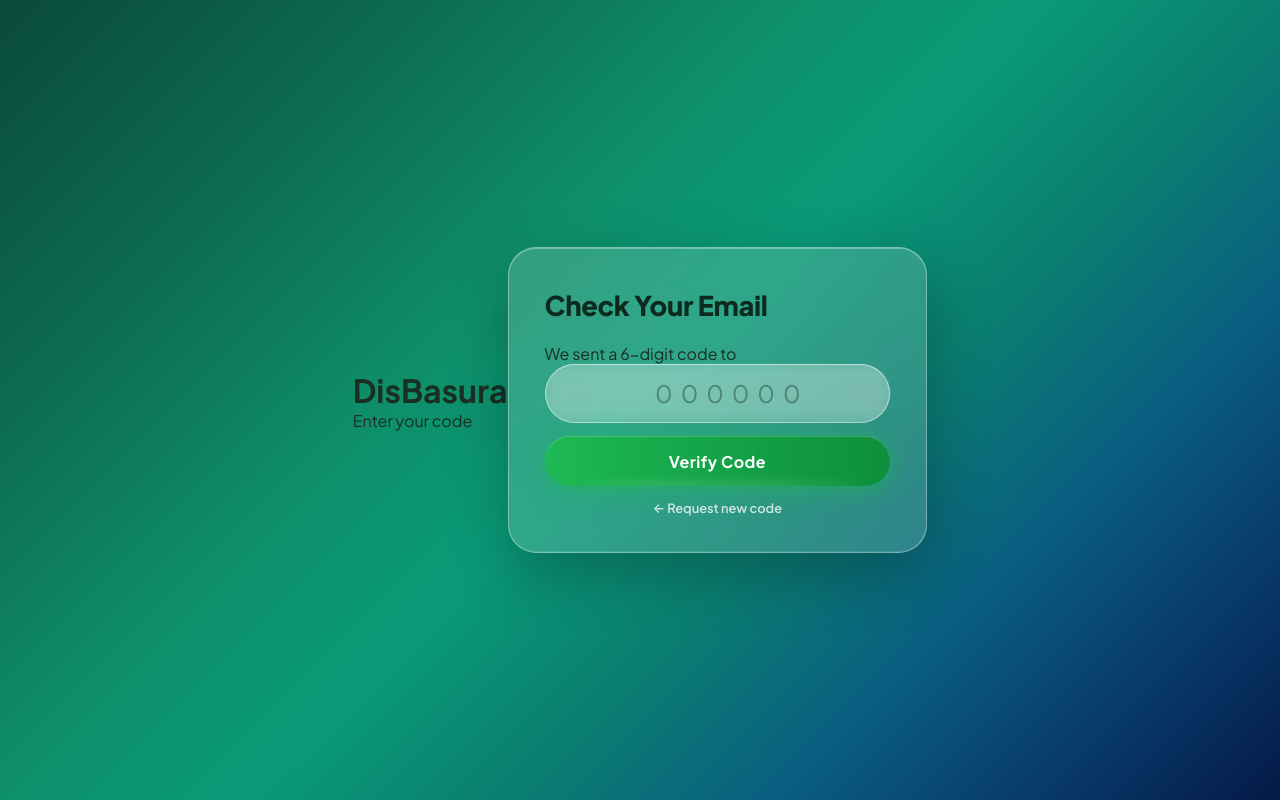
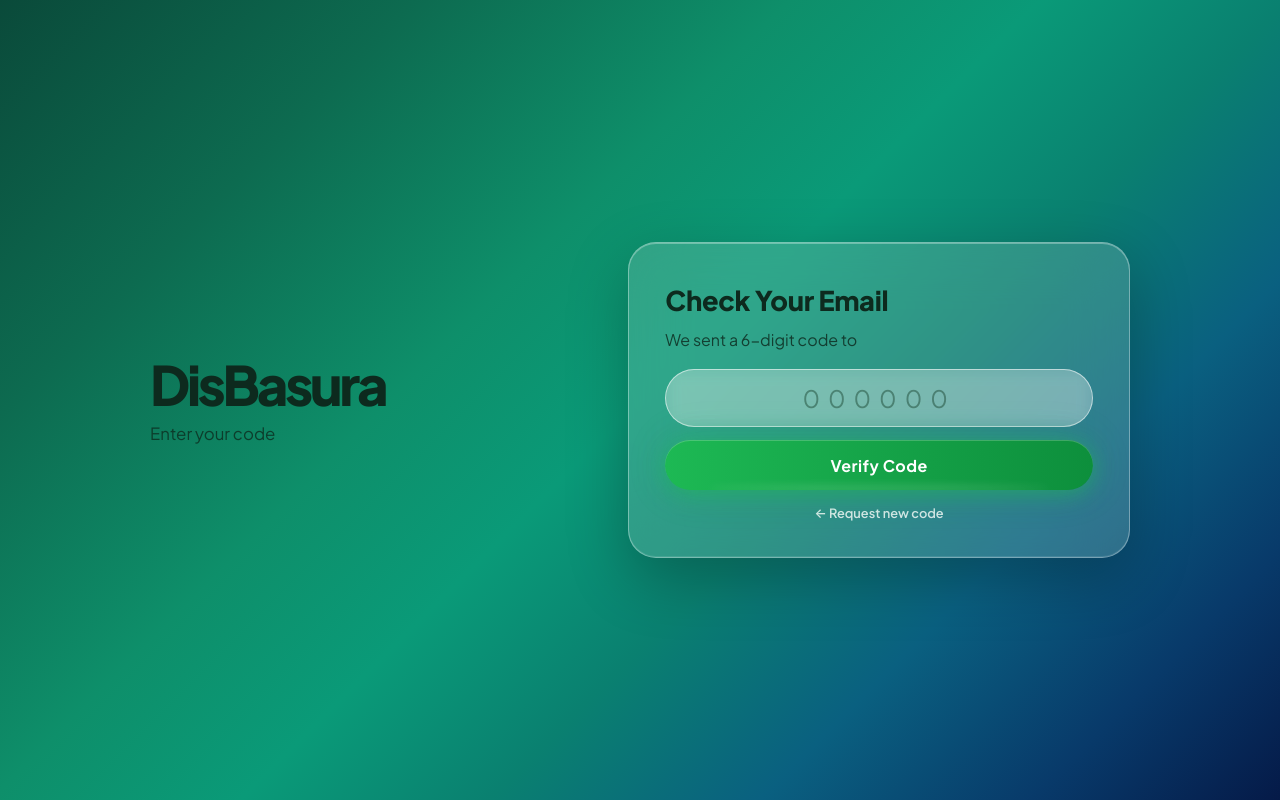
Before and after one commit to Czero00/disbasura, a PHP site: page /verify-code.php in a window 1280 px wide. Run offline with PHP 8.4, Linux system fonts and the light colour scheme.

Commit message:
Improve password reset code page

```diff
--- a/assets/css/auth.css
+++ b/assets/css/auth.css
@@ -305,6 +305,32 @@ html, body {
 .auth-credit a:hover { color: rgba(255,255,255,.7); }
 
 /* ── Responsive ── */
+/* Password reset code screen */
+.verify-page { overflow: auto; }
+.verify-page .auth-bg { min-height: 100vh; padding: 3rem 1.5rem; overflow: auto; }
+.verify-layout {
+  position: relative; z-index: 1; width: min(100%, 980px);
+  display: grid; grid-template-columns: minmax(220px, .8fr) minmax(0, 1fr);
+  align-items: center; gap: clamp(2rem, 6vw, 5rem);
+}
+.verify-brand { color: #0d2a1e; }
+.verify-brand h1 { font-family: 'Plus Jakarta Sans', sans-serif; font-size: clamp(2.2rem, 5vw, 3.4rem); font-weight: 900; letter-spacing: -.06em; line-height: 1.05; }
+.verify-brand p { margin-top: .65rem; font-size: 1.05rem; color: rgba(13,42,30,.78); }
+.verify-card { min-width: 0; }
+.verify-card h2 { margin-bottom: .65rem; }
+.verify-card .sub { margin-bottom: 1rem; color: rgba(13,42,30,.82); line-height: 1.55; overflow-wrap: anywhere; }
+.verify-card .sub strong { color: #0d2a1e; }
+.verify-code-input { padding-left: 1rem !important; font-size: 1.5rem !important; letter-spacing: .5rem; text-align: center; }
+.verify-code-input::placeholder { letter-spacing: .5rem; }
+@media (max-width: 640px) {
+  .verify-page .auth-bg { padding: 2rem 1rem; }
+  .verify-layout { grid-template-columns: 1fr; gap: 1.5rem; max-width: 460px; }
+  .verify-brand { text-align: center; }
+  .verify-brand h1 { font-size: 2.3rem; }
+  .verify-brand p { margin-top: .35rem; }
+  .verify-card { padding: 2rem 1.5rem; border-radius: 22px; }
+}
+
 @media (max-width: 520px) {
   html, body { overflow: auto; }
   .auth-bg { align-items: flex-start; padding: 2rem 0; overflow: auto; min-height: 100vh; }
--- a/verify-code.php
+++ b/verify-code.php
@@ -25,20 +25,22 @@ if ($_SERVER['REQUEST_METHOD'] === 'POST') {
 <link rel="stylesheet" href="/disbasura/assets/css/base.css"/>
 <link rel="stylesheet" href="/disbasura/assets/css/auth.css"/>
 </head>
-<body>
+<body class="verify-page">
 <div class="auth-bg">
-  <div class="auth-logo"><h1>DisBasura</h1><p>Enter your code</p></div>
-  <div class="auth-card">
-    <h2>Check Your Email</h2>
+  <main class="verify-layout" aria-labelledby="verify-title">
+    <div class="verify-brand"><h1>DisBasura</h1><p>Enter your code</p></div>
+    <section class="auth-card verify-card">
+    <h2 id="verify-title">Check Your Email</h2>
     <p class="sub">We sent a 6-digit code to <strong><?= htmlspecialchars($email) ?></strong></p>
     <?php if($error): ?><div class="alert-error"><?= htmlspecialchars($error) ?></div><?php endif; ?>
     <form method="POST">
       <input type="hidden" name="email" value="<?= htmlspecialchars($email) ?>"/>
-      <div class="field"><label>Reset Code</label><input type="text" name="code" placeholder="000000" maxlength="6" required style="font-size:1.5rem;letter-spacing:.5rem;text-align:center"/></div>
+      <div class="field"><label for="reset-code">Reset Code</label><input id="reset-code" class="no-icon verify-code-input" type="text" name="code" placeholder="000000" maxlength="6" inputmode="numeric" autocomplete="one-time-code" pattern="[0-9]{6}" aria-label="Six-digit reset code" required/></div>
       <button type="submit" class="btn-primary">Verify Code</button>
     </form>
     <div class="auth-footer"><a href="/disbasura/forgot-password.php">← Request new code</a></div>
-  </div>
+    </section>
+  </main>
 </div>
 </body>
 </html>
```
